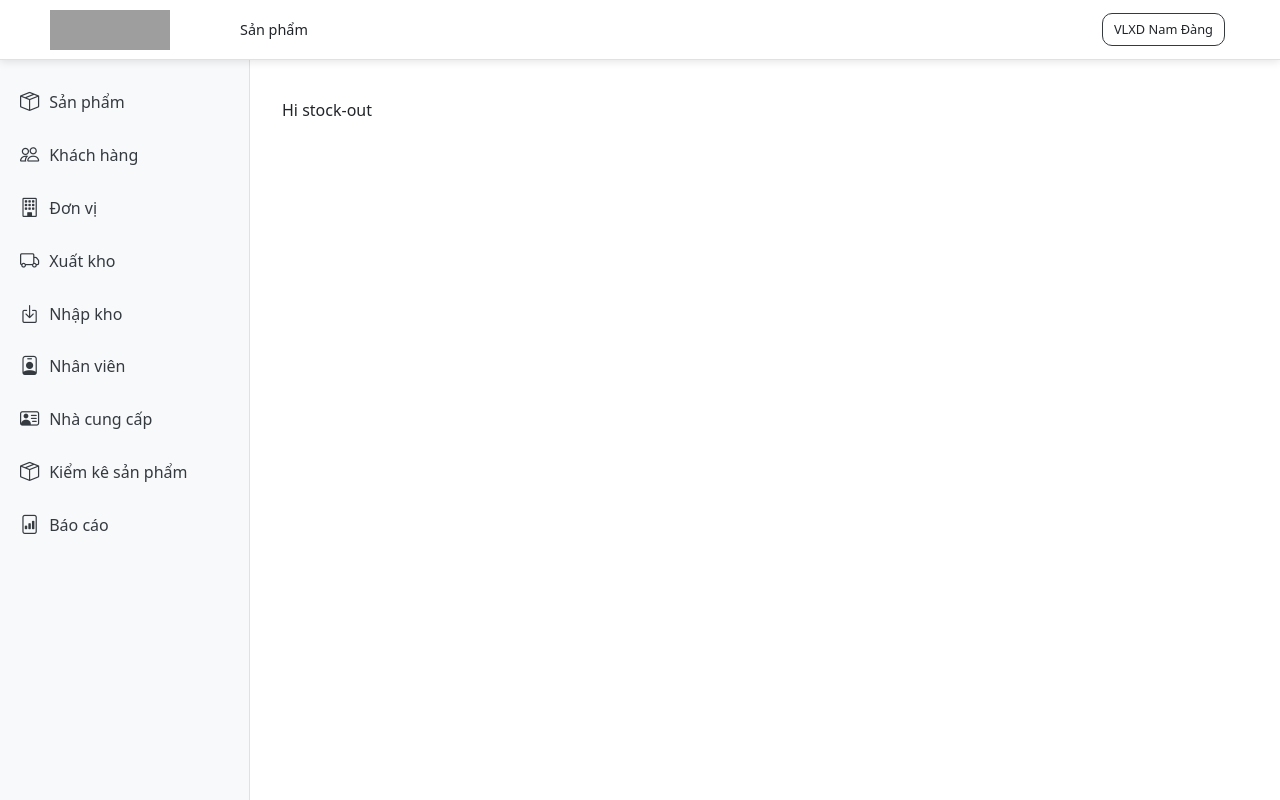
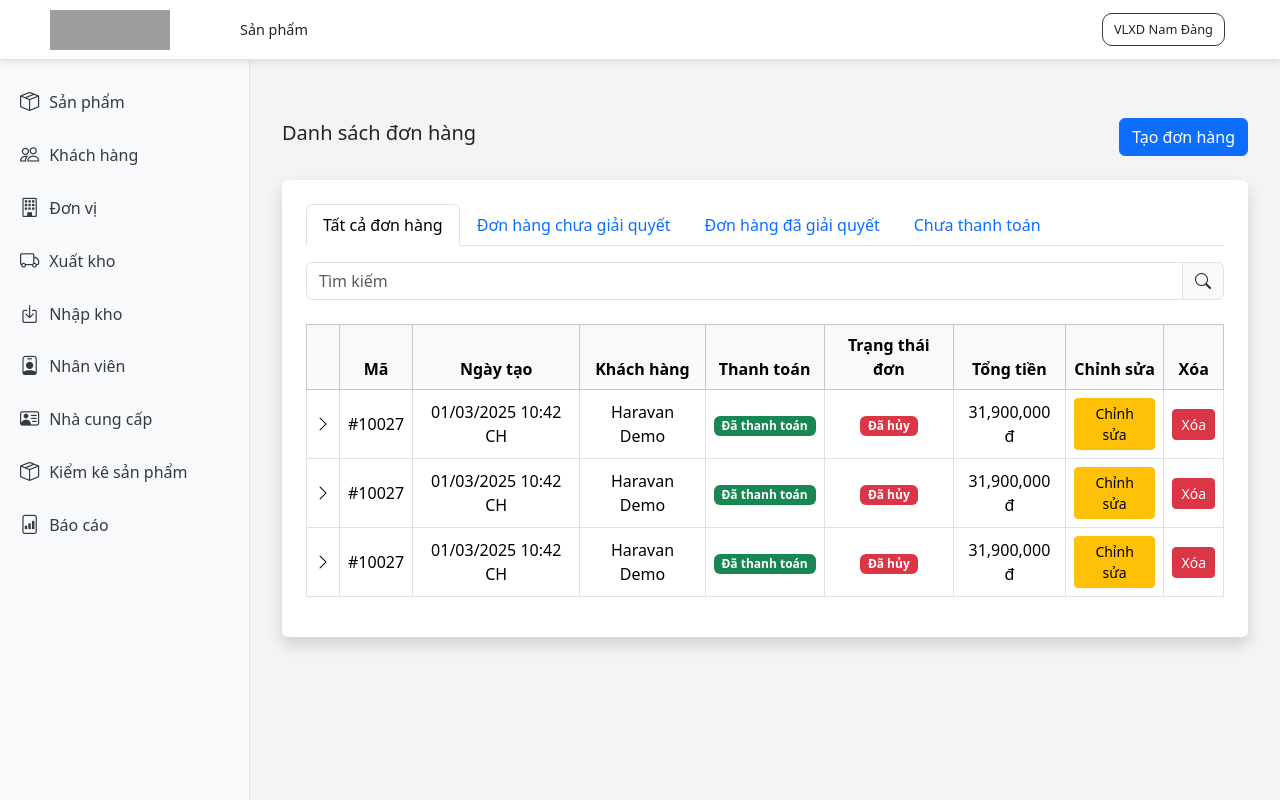
Before and after one commit to manhcuong2004/prj-stock-management, a Django app: page /stock-out/ in a window 1280 px wide. Run offline with Django 5.2, Linux system fonts and the light colour scheme; grey boxes are pictures that could not be loaded.

Commit message:
base html + table xuất kho

```diff
--- a/stock_management/stockb/templates/stock_out/stock_out.html
+++ b/stock_management/stockb/templates/stock_out/stock_out.html
@@ -1,5 +1,84 @@
 {% extends 'base.html' %}
 
 {% block content %}
-    <div>Hi stock-out</div>
+    <div class="d-flex justify-content-between align-items-center mb-4">
+      <h5>Danh sách đơn hàng</h5>
+      <button class="btn btn-primary">
+          Tạo đơn hàng
+      </button>
+    </div>
+    <div class="container bg-white p-4 rounded shadow">
+        <ul class="nav nav-tabs mb-3">
+          <li class="nav-item">
+            <a class="nav-link active" href="#">Tất cả đơn hàng</a>
+          </li>
+          <li class="nav-item">
+            <a class="nav-link" href="#">Đơn hàng chưa giải quyết</a>
+          </li>
+          <li class="nav-item">
+            <a class="nav-link" href="#">Đơn hàng đã giải quyết</a>
+          </li>
+          <li class="nav-item">
+            <a class="nav-link" href="#">Chưa thanh toán</a>
+          </li>
+        </ul>
+
+        <div class="input-group mb-4">
+          <input type="text" class="form-control" placeholder="Tìm kiếm">
+          <span class="input-group-text"><i class="bi bi-search"></i></span>
+        </div>
+
+        <div class="table-responsive">
+          <table class="table table-bordered align-middle text-center">
+            <thead class="table-light">
+              <tr>
+                <th scope="col"></th>
+                <th scope="col">Mã</th>
+                <th scope="col">Ngày tạo</th>
+                <th scope="col">Khách hàng</th>
+                <th scope="col">Thanh toán</th>
+                <th scope="col">Trạng thái đơn</th>
+                <th scope="col">Tổng tiền</th>
+                <th scope="col">Chỉnh sửa</th>
+                <th scope="col">Xóa</th>
+              </tr>
+            </thead>
+            <tbody>
+              <tr>
+                <td><i class="bi bi-chevron-right"></i></td>
+                <td>#10027</td>
+                <td>01/03/2025 10:42 CH</td>
+                <td>Haravan Demo</td>
+                <td><span class="badge bg-success">Đã thanh toán</span></td>
+                <td><span class="badge bg-danger">Đã hủy</span></td>
+                <td>31,900,000 đ</td>
+                <td><button class="btn btn-warning btn-sm">Chỉnh sửa</button></td>
+                <td><button class="btn btn-danger btn-sm">Xóa</button></td>
+              </tr>
+            <tr>
+                <td><i class="bi bi-chevron-right"></i></td>
+                <td>#10027</td>
+                <td>01/03/2025 10:42 CH</td>
+                <td>Haravan Demo</td>
+                <td><span class="badge bg-success">Đã thanh toán</span></td>
+                <td><span class="badge bg-danger">Đã hủy</span></td>
+                <td>31,900,000 đ</td>
+                <td><button class="btn btn-warning btn-sm">Chỉnh sửa</button></td>
+                <td><button class="btn btn-danger btn-sm">Xóa</button></td>
+              </tr>
+            <tr>
+                <td><i class="bi bi-chevron-right"></i></td>
+                <td>#10027</td>
+                <td>01/03/2025 10:42 CH</td>
+                <td>Haravan Demo</td>
+                <td><span class="badge bg-success">Đã thanh toán</span></td>
+                <td><span class="badge bg-danger">Đã hủy</span></td>
+                <td>31,900,000 đ</td>
+                <td><button class="btn btn-warning btn-sm">Chỉnh sửa</button></td>
+                <td><button class="btn btn-danger btn-sm">Xóa</button></td>
+              </tr>
+            </tbody>
+          </table>
+    </div>
+  </div>
 {% endblock %}
--- a/stock_management/templates/base.html
+++ b/stock_management/templates/base.html
@@ -9,7 +9,8 @@
     <link rel="stylesheet"
         href="https://cdnjs.cloudflare.com/ajax/libs/bootstrap-icons/1.11.3/font/bootstrap-icons.min.css">
     <style>
-        .header {
+
+    .header {
         height: 60px;
         width: 100%;
         background-color: #ffffff;
@@ -138,9 +139,11 @@
 
     .main-content {
             margin-left: 250px;
-            margin-top: 30px;
-            padding-top: 80px;
+            margin-top: 50px;
             padding: 20px;
+            background: #F5F3F3;
+            height: calc(100vh - 50px); /* Đảm bảo rằng content chiếm toàn bộ không gian còn lại */
+            overflow-y: auto;
         }
     {% block style %}
 
```
